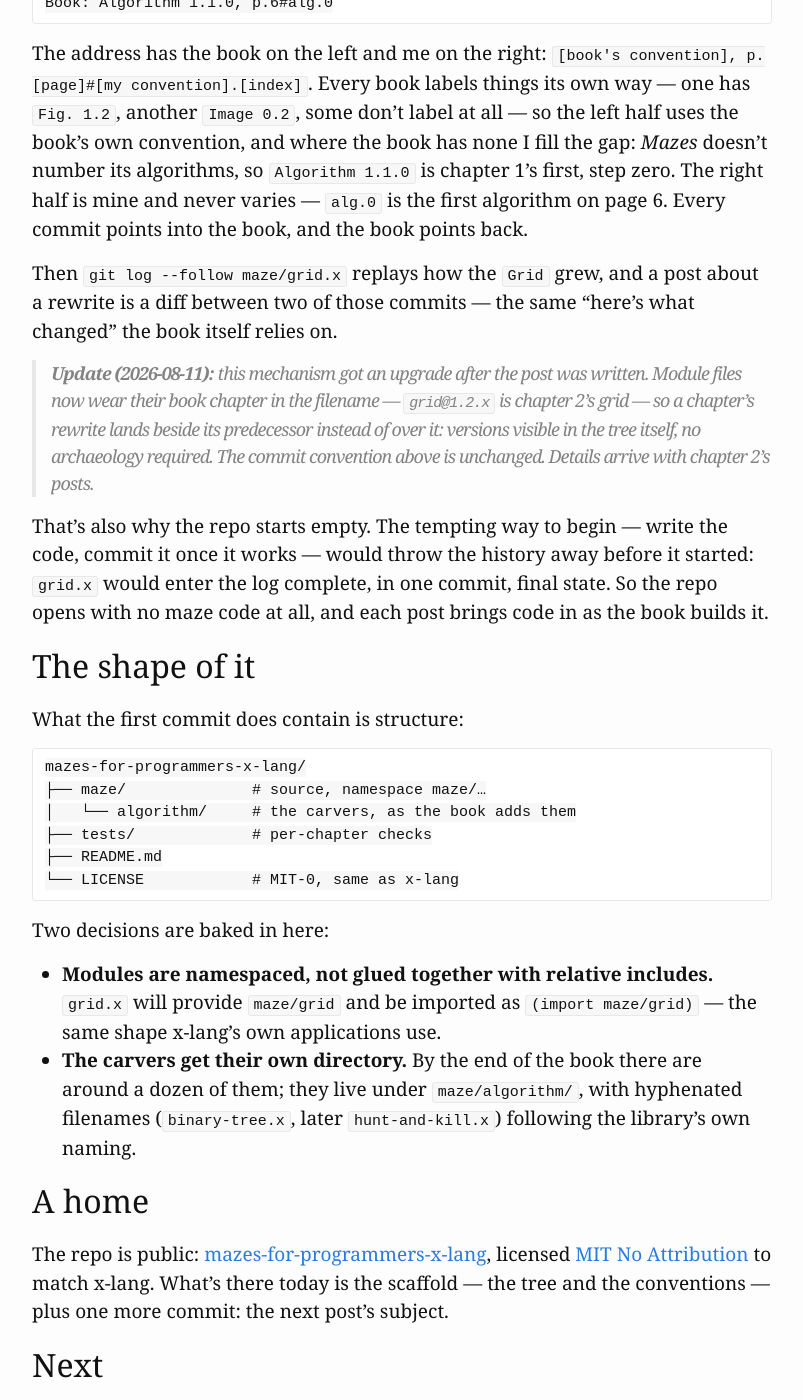
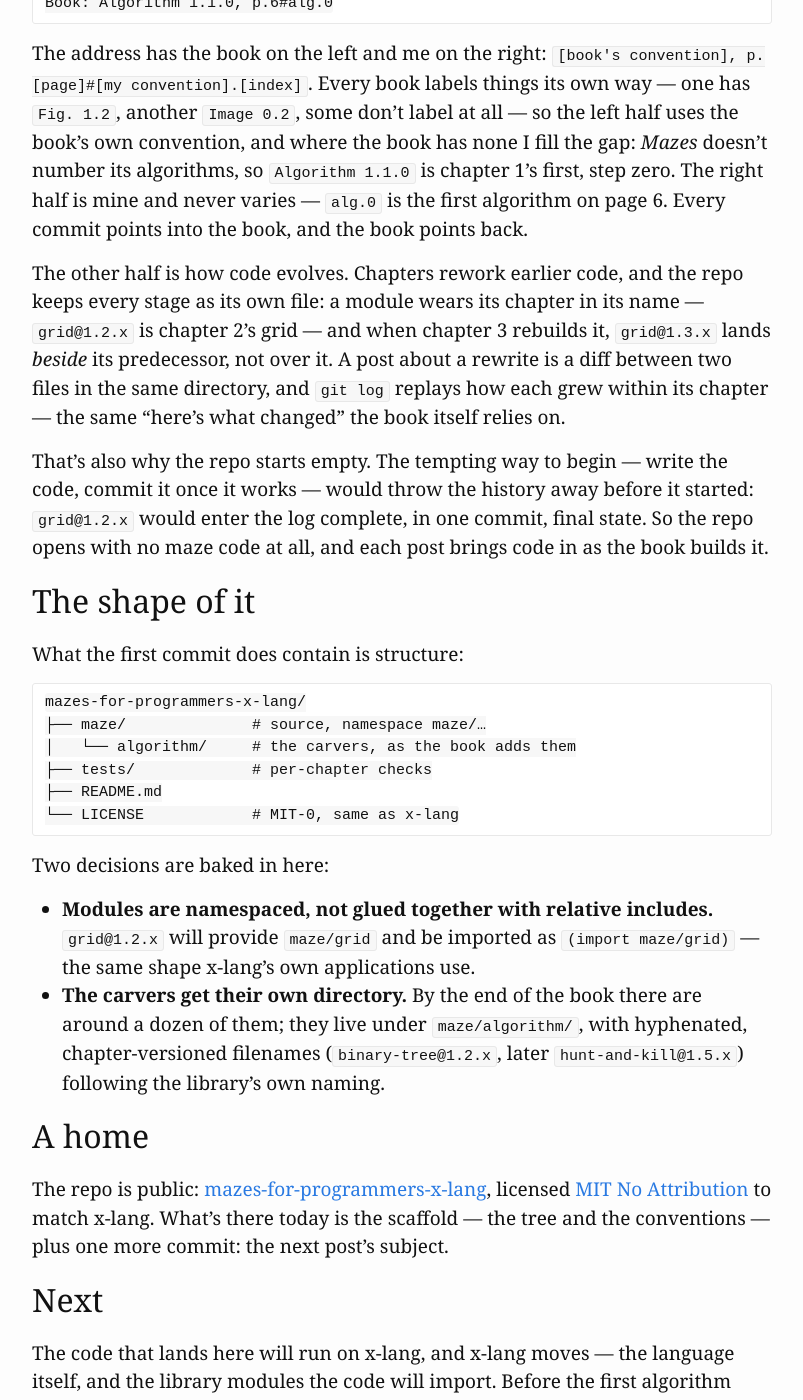
Before and after one commit to jonruttan/jonruttan.github.io, a Jekyll site: the page built from _posts/2026-08-03-mazes-for-programmers-0.2-setting-up-the-repo.md, in a window 1280 px wide and 1400 px high, scrolled down 1169 px. Shown: the whole window, without its empty margins (238-1041 px from the left). Built offline with Jekyll 4.4.1, drawn with Linux system fonts in a browser that asks for light colours; comment, search, counter and statistics services are not loaded.

Commit message:
feat(mazes-for-programmers-0.2): rewrite history tracking for versioned modules

```diff
--- a/_posts/2026-08-03-mazes-for-programmers-0.2-setting-up-the-repo.md
+++ b/_posts/2026-08-03-mazes-for-programmers-0.2-setting-up-the-repo.md
@@ -32,11 +32,9 @@ Book: Algorithm 1.1.0, p.6#alg.0
 
 The address has the book on the left and me on the right: `[book's convention], p.[page]#[my convention].[index]`. Every book labels things its own way — one has `Fig. 1.2`, another `Image 0.2`, some don't label at all — so the left half uses the book's own convention, and where the book has none I fill the gap: *Mazes* doesn't number its algorithms, so `Algorithm 1.1.0` is chapter 1's first, step zero. The right half is mine and never varies — `alg.0` is the first algorithm on page 6. Every commit points into the book, and the book points back.
 
-Then `git log --follow maze/grid.x` replays how the `Grid` grew, and a post about a rewrite is a diff between two of those commits — the same "here's what changed" the book itself relies on.
+The other half is how code evolves. Chapters rework earlier code, and the repo keeps every stage as its own file: a module wears its chapter in its name — `grid@1.2.x` is chapter 2's grid — and when chapter 3 rebuilds it, `grid@1.3.x` lands *beside* its predecessor, not over it. A post about a rewrite is a diff between two files in the same directory, and `git log` replays how each grew within its chapter — the same "here's what changed" the book itself relies on.
 
-> **Update (2026-08-11):** this mechanism got an upgrade after the post was written. Module files now wear their book chapter in the filename — `grid@1.2.x` is chapter 2's grid — so a chapter's rewrite lands *beside* its predecessor instead of over it: versions visible in the tree itself, no archaeology required. The commit convention above is unchanged. Details arrive with chapter 2's posts.
-
-That's also why the repo starts empty. The tempting way to begin — write the code, commit it once it works — would throw the history away before it started: `grid.x` would enter the log complete, in one commit, final state. So the repo opens with no maze code at all, and each post brings code in as the book builds it.
+That's also why the repo starts empty. The tempting way to begin — write the code, commit it once it works — would throw the history away before it started: `grid@1.2.x` would enter the log complete, in one commit, final state. So the repo opens with no maze code at all, and each post brings code in as the book builds it.
 
 ## The shape of it
 
@@ -53,8 +51,8 @@ mazes-for-programmers-x-lang/
 
 Two decisions are baked in here:
 
-- **Modules are namespaced, not glued together with relative includes.** `grid.x` will provide `maze/grid` and be imported as `(import maze/grid)` — the same shape x-lang's own applications use.
-- **The carvers get their own directory.** By the end of the book there are around a dozen of them; they live under `maze/algorithm/`, with hyphenated filenames (`binary-tree.x`, later `hunt-and-kill.x`) following the library's own naming.
+- **Modules are namespaced, not glued together with relative includes.** `grid@1.2.x` will provide `maze/grid` and be imported as `(import maze/grid)` — the same shape x-lang's own applications use.
+- **The carvers get their own directory.** By the end of the book there are around a dozen of them; they live under `maze/algorithm/`, with hyphenated, chapter-versioned filenames (`binary-tree@1.2.x`, later `hunt-and-kill@1.5.x`) following the library's own naming.
 
 ## A home
 
```
